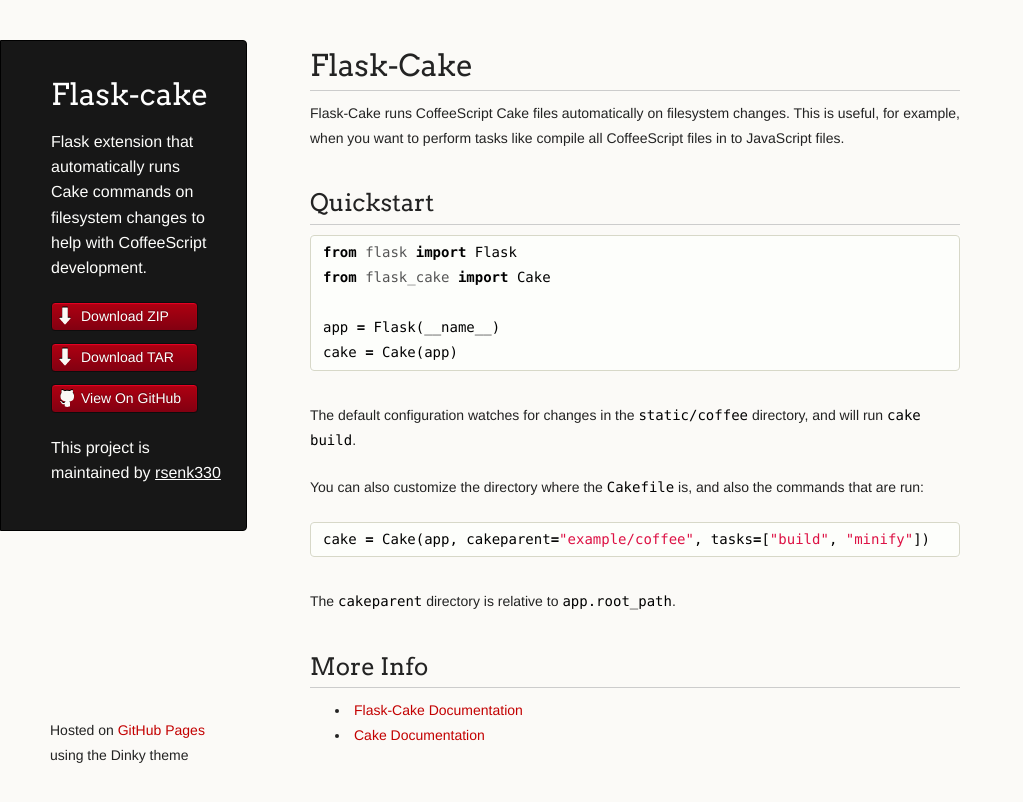
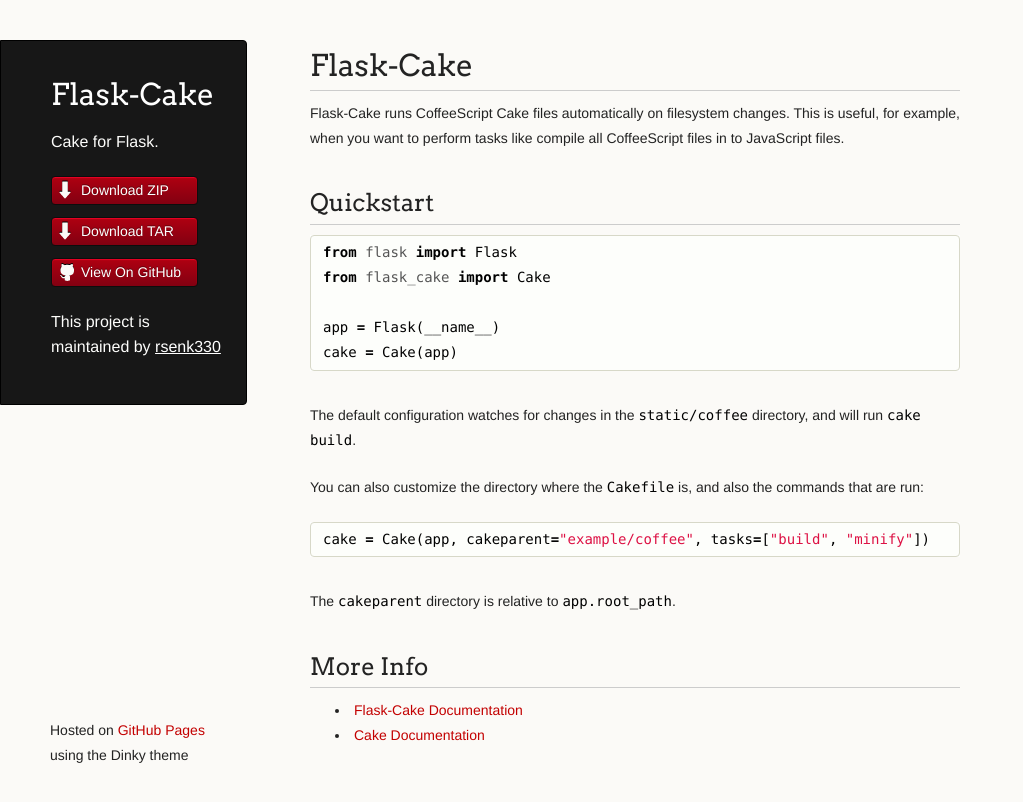
Before and after one commit to rsenk330/Flask-Cake, a plain HTML site: page index.html in a window 1280 px wide. Shown: the whole page, without its empty margins (0-1023 px from the left). Drawn offline with Linux system fonts and the light colour scheme.

```diff
--- a/index.html
+++ b/index.html
@@ -3,7 +3,7 @@
   <head>
     <meta charset="utf-8">
     <meta http-equiv="X-UA-Compatible" content="chrome=1">
-    <title>Flask-cake by rsenk330</title>
+    <title>Flask-Cake by rsenk330</title>
 
     <link rel="stylesheet" href="stylesheets/styles.css">
     <link rel="stylesheet" href="stylesheets/pygment_trac.css">
@@ -16,8 +16,8 @@
   <body>
     <div class="wrapper">
       <header>
-        <h1 class="header">Flask-cake</h1>
-        <p class="header">Flask extension that automatically runs Cake commands on filesystem changes to help with CoffeeScript development.</p>
+        <h1 class="header">Flask-Cake</h1>
+        <p class="header">Cake for Flask.</p>
 
         <ul>
           <li class="download"><a class="buttons" href="https://github.com/rsenk330/Flask-Cake/zipball/master">Download ZIP</a></li>
```
Also changed, not shown: params.json (+1 -1 lines).
